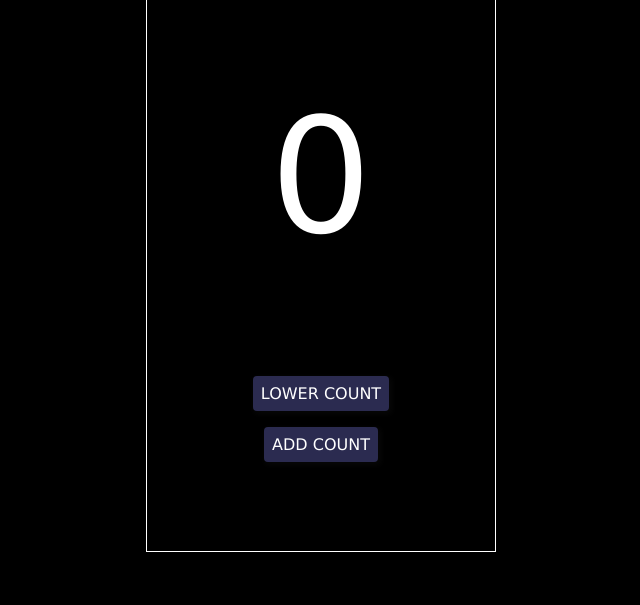
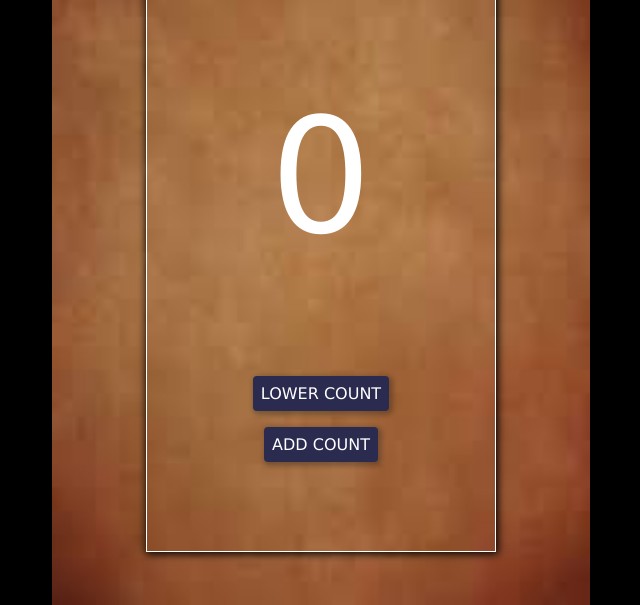
Before and after one commit to N-Endy/Javascript-Counter, a plain HTML site: page index.html in a window 1280 px wide. Shown: the part 195-800 px from the top of the page, without its empty margins (319-959 px from the left). Drawn offline with Linux system fonts and the light colour scheme; the site is published under a folder, as on GitHub Pages, so addresses that start at the root find nothing.

Commit message:
Update style.css

```diff
--- a/style.css
+++ b/style.css
@@ -17,7 +17,7 @@ body {
 }
 
 .container {
-    background: url('/bg2.jpeg') center center/cover;
+    background: url('bg2.jpeg') center center/cover;
     height: 100vh;
     width: 42%;
     margin: 0 auto;
```
